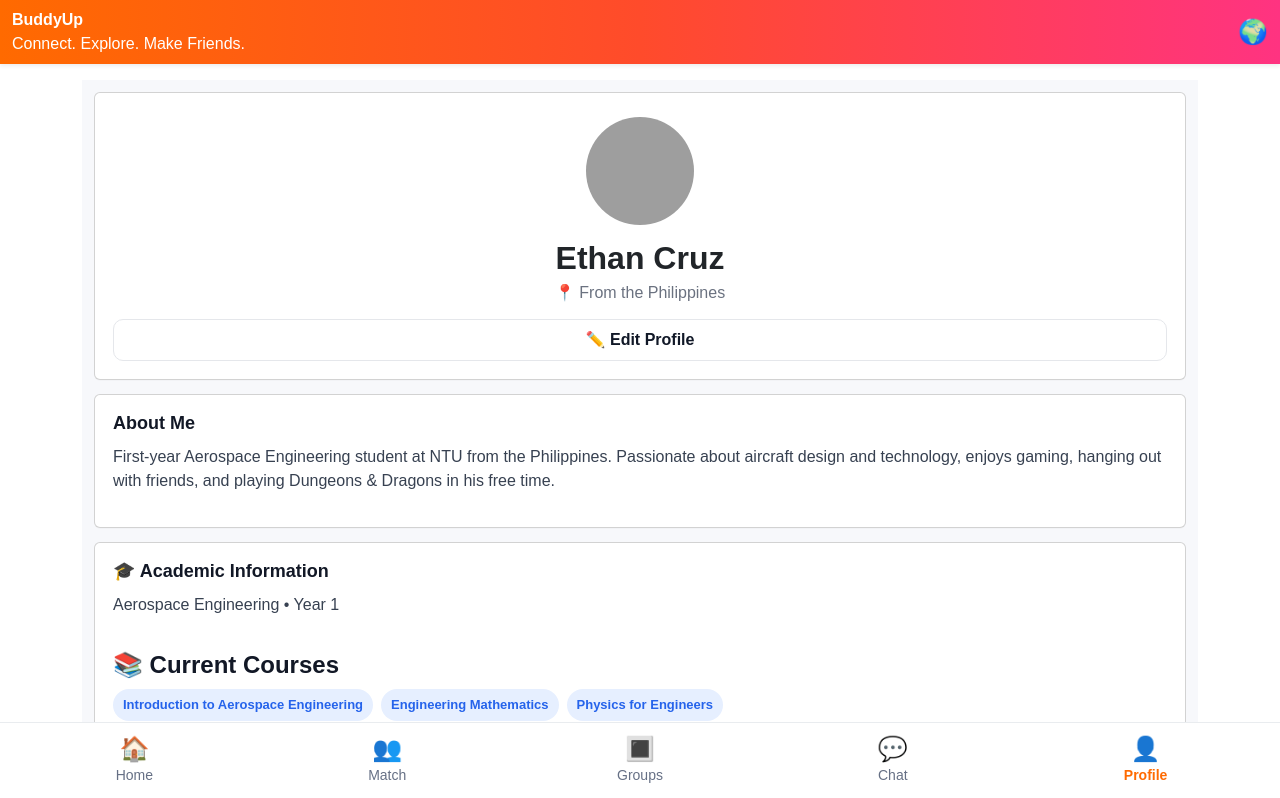
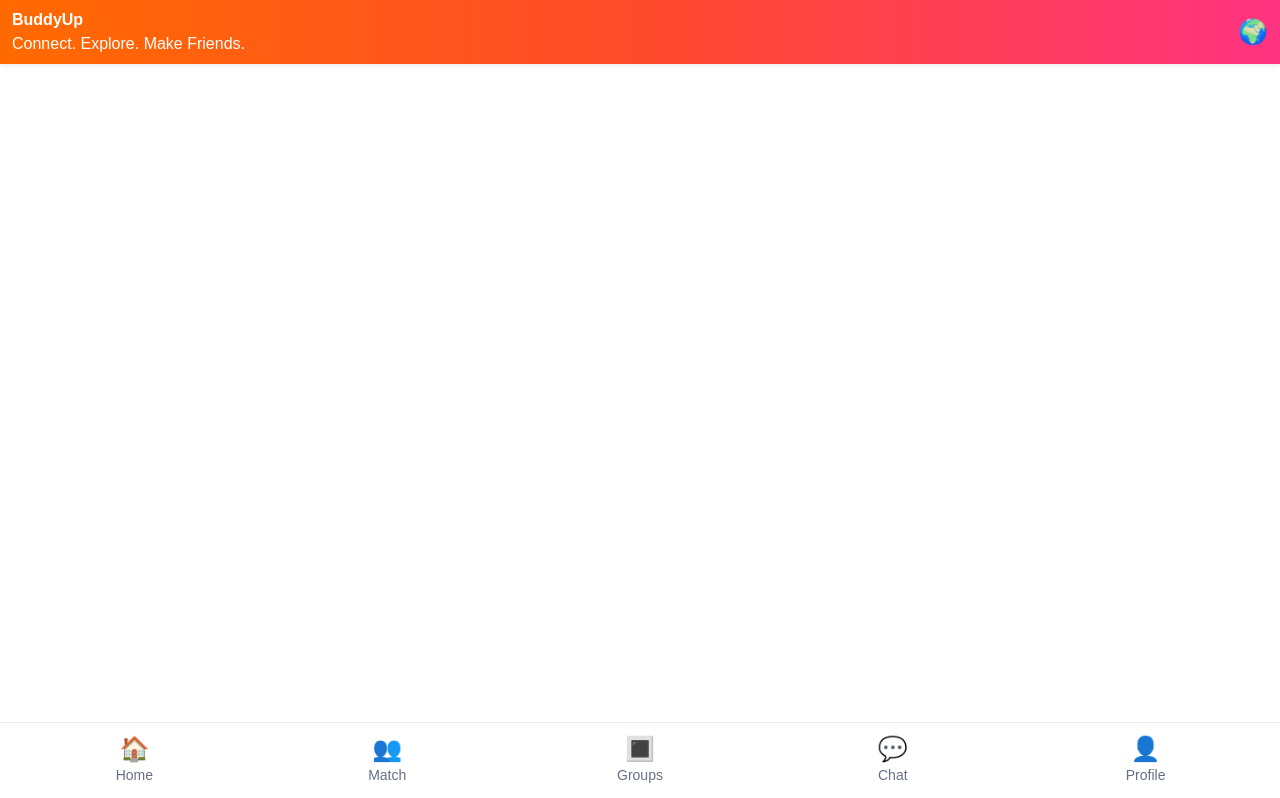
Before and after one commit to glennkok1501/Tut47_Group4_Prototype, a React (Create React App) app: page /profile in a window 1280 px wide. Shown: the top 798 px of the page. Built offline with nearby package versions, Linux system fonts and the light colour scheme; grey boxes are pictures that could not be loaded.

Commit message:
change routes

```diff
--- a/src/App.js
+++ b/src/App.js
@@ -1,5 +1,5 @@
 import { Route } from 'react-router-dom/cjs/react-router-dom.min';
-import { BrowserRouter, Switch, Redirect } from 'react-router-dom'
+import { BrowserRouter, Switch  } from 'react-router-dom'
 import Home from './pages/Home';
 import Toolbar from './components/ToolBar/Toolbar';
 import BottomNav from './components/BottomNav/BottomNav';
@@ -18,15 +18,12 @@ function App() {
           <div style={{ marginTop: '80px', paddingBottom: '125px' }}>
             <Switch>
               <Route exact path="/Tut47_Group4_Prototype" component={Home} />
-              <Route path="/profile" component={ProfilePage} />
-              <Route path="/connections" component={ConnectionsPage} />
-              <Route path="/groups" component={GroupsPage} />
+              <Route path="/Tut47_Group4_Prototype/profile" component={ProfilePage} />
+              <Route path="/Tut47_Group4_Prototype/connections" component={ConnectionsPage} />
+              <Route path="/Tut47_Group4_Prototype/groups" component={GroupsPage} />
               <Route exact path="/chat/:id" component={ChatThread} />
-              <Route path="/chat" component={ChatsList} />
+              <Route path="/Tut47_Group4_Prototype/chat" component={ChatsList} />
 
-              <Route path="/*">
-                <Redirect to="/Tut47_Group4_Prototype" />
-              </Route>
             </Switch>
           </div>
           <BottomNav />
--- a/src/components/BottomNav/BottomNav.js
+++ b/src/components/BottomNav/BottomNav.js
@@ -4,10 +4,10 @@ import "./BottomNav.css";
 
 const TABS = [
   { key: "home", label: "Home", emoji: "🏠", url: "/Tut47_Group4_Prototype" },
-  { key: "match", label: "Match", emoji: "👥", url: "/connections" },
-  { key: "groups", label: "Groups", emoji: "🔳", url: "/groups" },
-  { key: "chat", label: "Chat", emoji: "💬", url: "/chat" },
-  { key: "profile", label: "Profile", emoji: "👤", url: "/profile" },
+  { key: "match", label: "Match", emoji: "👥", url: "/Tut47_Group4_Prototype/connections" },
+  { key: "groups", label: "Groups", emoji: "🔳", url: "/Tut47_Group4_Prototype/groups" },
+  { key: "chat", label: "Chat", emoji: "💬", url: "/Tut47_Group4_Prototype/chat" },
+  { key: "profile", label: "Profile", emoji: "👤", url: "/Tut47_Group4_Prototype/profile" },
 ];
 
 const BottomNav = () => {
```
